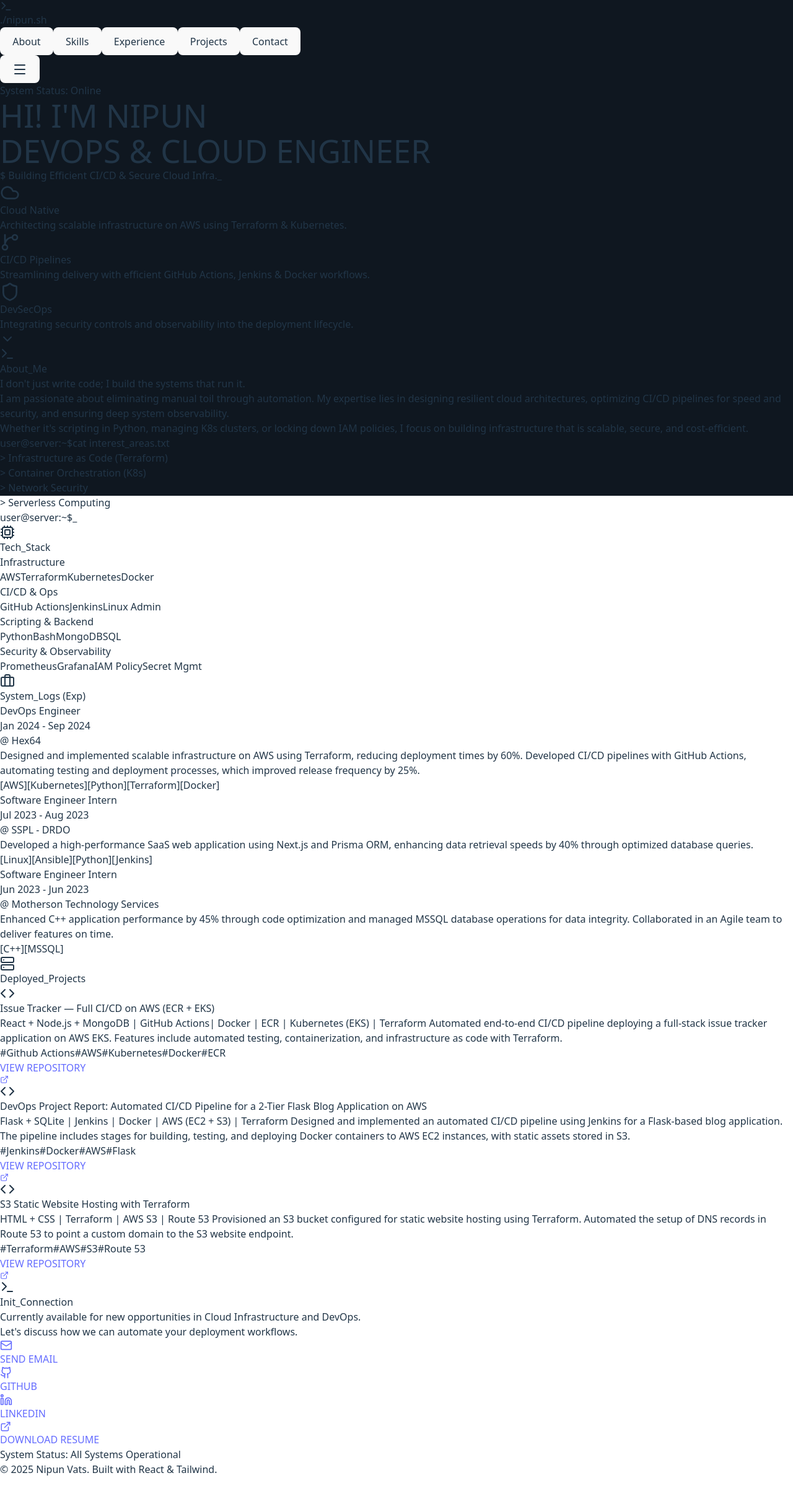
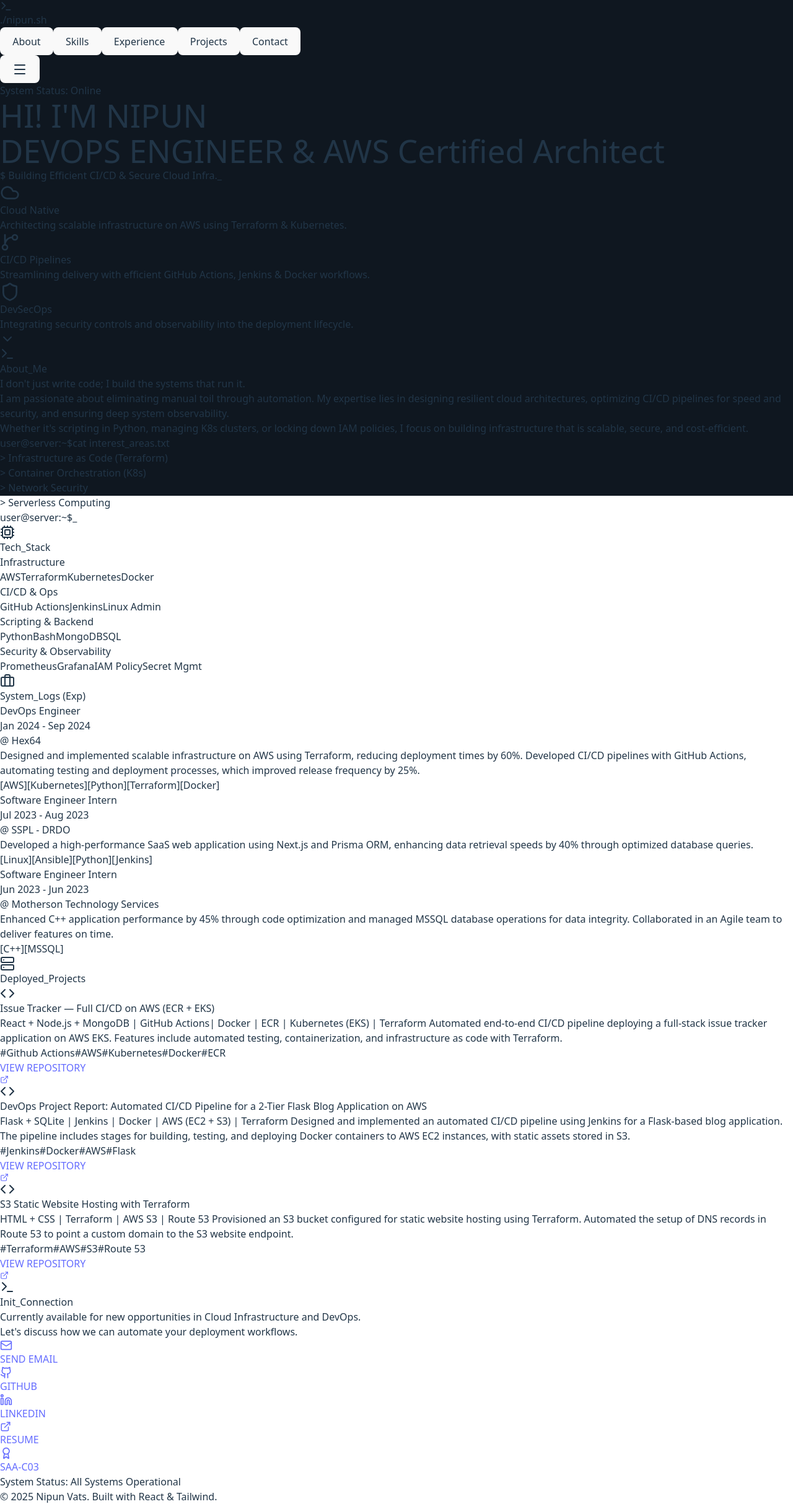
Before and after one commit to nipun221/my-devops-portfolio, a React (Vite) app: page / in a window 1280 px wide. Shown: the whole page at 62% size. Before the commit the page ends 2383 px from the top, so only its background shows below. Built offline with nearby package versions, Linux system fonts and the light colour scheme.

Commit message:
updated resume and added saa-c03

```diff
--- a/src/App.jsx
+++ b/src/App.jsx
@@ -185,7 +185,7 @@ const App = () => {
             <p className="text-green-400 mb-4 tracking-widest uppercase text-sm font-bold">System Status: Online</p>
             <h1 className="text-4xl md:text-7xl font-bold text-white mb-6 leading-tight">
               HI! I'M NIPUN<br />
-              <span className="text-gray-500">DEVOPS & CLOUD ENGINEER</span>
+              <span className="text-gray-500">DEVOPS ENGINEER & AWS Certified Architect</span>
             </h1>
             <div className="h-8 md:h-12 flex items-center">
               <span className="text-lg md:text-2xl text-gray-400">
@@ -371,11 +371,21 @@ const App = () => {
                 // Also open in new tab as fallback for cross-origin where download might be ignored
                 target="_blank"
                 rel="noopener noreferrer"
-                className="flex items-center justify-center gap-3 bg-neutral-800 border border-gray-700 px-6 py-4 text-white hover:bg-green-500 hover:text-black hover:border-green-500 transition-all group"
+                className="flex items-center justify-center gap-3 bg-neutral-800 border border-gray-700 px-6 py-4 text-white hover:bg-yellow-200 hover:text-black hover:border-yellow-200 transition-all group"
                 aria-label="Download resume"
               >
                 {I('ExternalLink', { size: 18 })}
-                <span className="font-bold">DOWNLOAD RESUME</span>
+                <span className="font-bold">RESUME</span>
+              </a>
+
+              <a
+                href="https://www.credly.com/badges/c17e7534-4f0b-4d75-94e4-774bf1a23ca0/linked_in_profile"
+                target="_blank"
+                rel="noopener noreferrer"
+                className="flex items-center justify-center gap-3 bg-neutral-800 border border-gray-700 px-8 py-4 text-white hover:bg-[#ff9900] hover:text-white hover:border-[#ff9900] transition-all group"
+              >
+                <Lucide.Award size={20} />
+                <span className="font-bold">SAA-C03</span>
               </a>
             </div>
 
```
Also changed, not shown: 1 other file (tests, documents, lock files or other folders).
